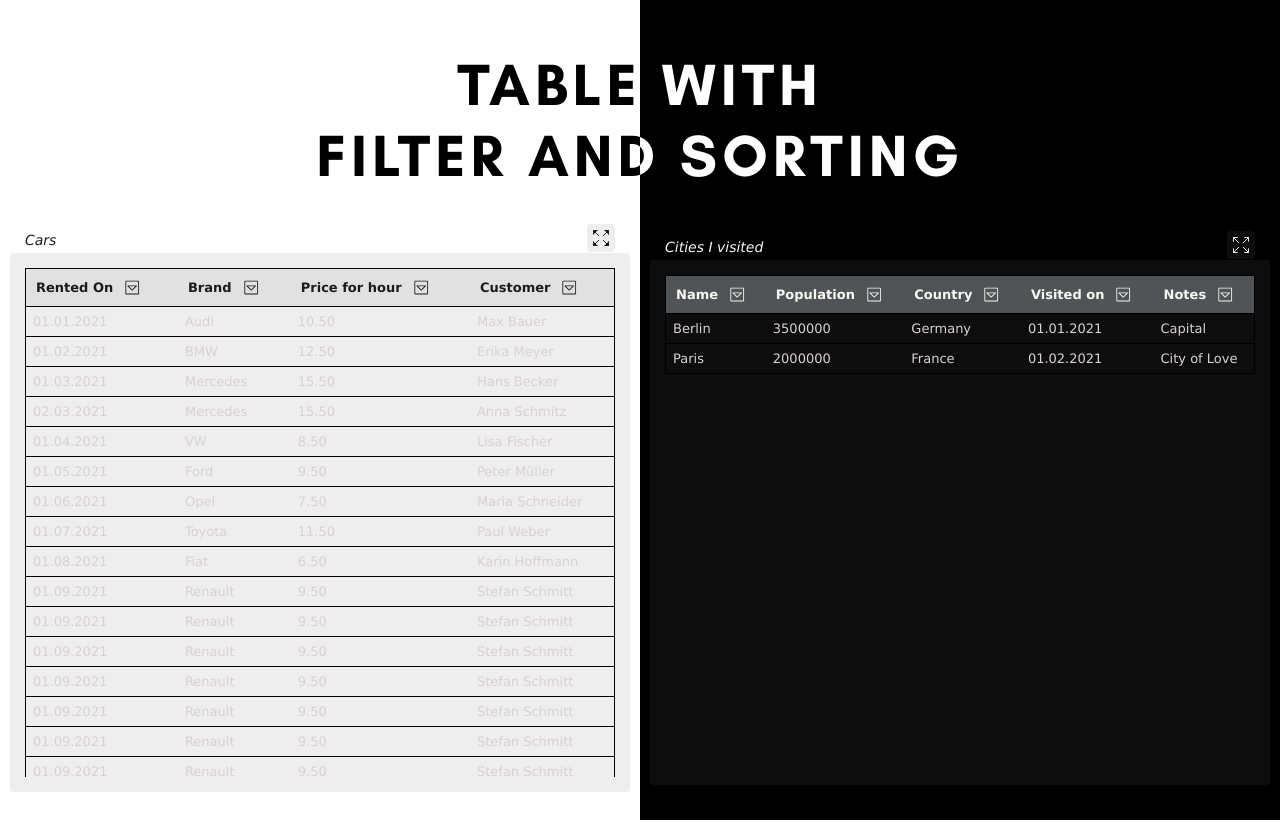
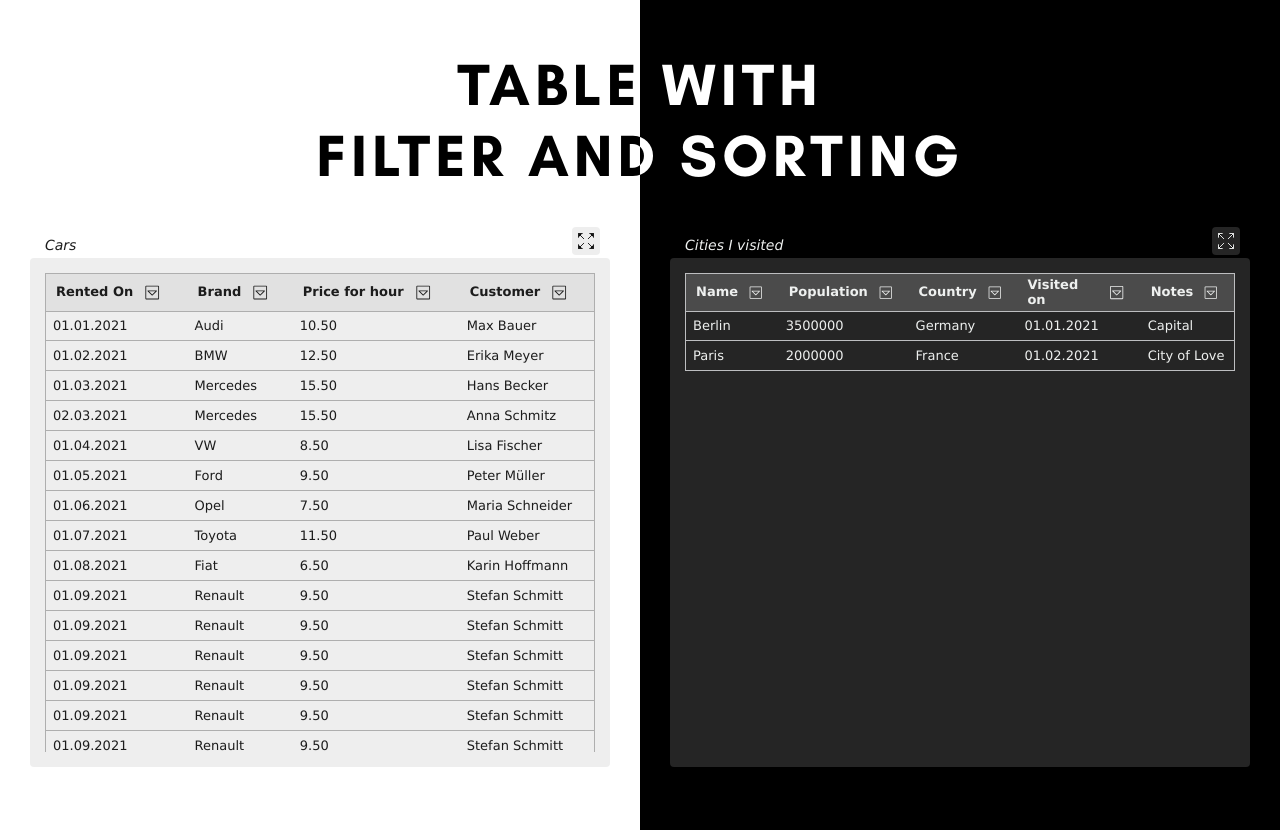
Before and after one commit to vika-v-v/table-with-filters-and-sorting, an Angular app: page / in a window 1280 px wide. Built offline with nearby package versions, Linux system fonts and the light colour scheme; a web font is replaced by a local one.

Commit message:
changed text to use theme

```diff
--- a/src/app/demo/demo.component.css
+++ b/src/app/demo/demo.component.css
@@ -21,7 +21,7 @@
   align-items: center;  /* Center vertically */
   justify-content: center;  /* Center horizontally */
   z-index: 1;
-  background: linear-gradient(to right, black 50%, white 50%);
+  background: linear-gradient(to right, rgb(0, 0, 0) 50%, rgb(255, 255, 255) 50%);
   -webkit-background-clip: text;
   background-clip: text;
   color: transparent;
@@ -43,7 +43,7 @@
 #cars-container, #cities-container {
   width: 50%;
   height: 100%;
-  padding: 10px;
+  padding: 15px 30px;
   position: relative;
 }
 
@@ -62,5 +62,5 @@
   align-items: center;
   justify-content: center;
   position: relative;
-  height: calc(75vh - 35px);
+  height: calc(75vh - 65px);
 }
--- a/src/app/table/table.component.css
+++ b/src/app/table/table.component.css
@@ -41,17 +41,13 @@
 
 #container {
   z-index: 1;
-  display: flex;
-  justify-content: center;
-  align-items: flex-start;
-  position: relative;
-  flex-direction: column;
   width: 100%;
   max-width: 100%;
   min-width: 100%;
   height: 100%;
   max-height: 100%;
-  margin-top: 5px;
+  min-height: 100%;
+  margin: 5px 0 10px;
 }
 
 #top-elements-container {
@@ -64,8 +60,8 @@
 
 #table-actions {
   vertical-align: bottom;
-  margin-bottom: 1px;
-  margin-right: 15px;
+  margin-bottom: 3px;
+  margin-right: 10px;
   display: flex;
   flex-direction: row;
   align-items: center;
@@ -77,7 +73,8 @@
   padding: 6px 10px;
   height: min-content;
   border-radius: 10px;
-  border: 1.5px solid black;
+  border: 1.5px solid var(--border-color);
+  color: var(--text-color);
 }
 
 #table-actions > .img {
@@ -132,7 +129,7 @@ table {
   text-align: left;
   table-layout: auto;
   position: relative;
-  border: 1px solid black;
+  border: 1px solid var(--border-color);
   border-top: none;
 }
 
@@ -143,7 +140,7 @@ th, td {
 }
 
 tr:not(thead > tr):not(:first-child) {
-  border-top: 1px solid black;
+  border-top: 1px solid var(--border-color);
 }
 
 thead {
@@ -172,7 +169,7 @@ tr > th {
   left: 0;
   right: 0;
   height: 0.5px;
-  background-color: currentColor; /* Use the current text color */
+  background-color: var(--border-color);
 }
 
 .outline-top-bottom::before {
@@ -191,6 +188,7 @@ tr > th {
 
 .header-content {
   gap: 5px;
+  color: var(--text-color);
 }
 
 .option img {
@@ -200,6 +198,10 @@ tr > th {
 .header-content .img {
   height: 2.2em;
   padding: 3px 0;
+}
+
+.table-text {
+  color: var(--text-color);
 }
 
 .option div {
--- a/src/app/table/table.component.html
+++ b/src/app/table/table.component.html
@@ -3,13 +3,13 @@
 <!-- Dunklen Hintergrund anzeigen falls größe Ansicht geöffnet -->
 <div *ngIf="wideOpen" class="background" (click)="wideOpen = false;"></div>
 
-<div id="container" [ngClass]="{'wide-open': wideOpen}">
+<div id="container" [ngClass]="{'wide-open': wideOpen}" [ngStyle]="{'--border-color': themeColors[theme]['border-color'], '--text-color': themeColors[theme].text}">
 
   <!-- Name und action-Butons anzeigen -->
   <div id="top-elements-container">
     <p *ngIf="name != ''" class="name" [ngStyle]="{color: themeColors[theme].text}">{{ name }}</p>
     <div id="table-actions">
-      <button *ngIf="aenderungenLoeschenAngezeigt()" (click)="aenderungenLoeschen()" [ngStyle]="{color: themeColors[theme].text, background: themeColors[theme].background, borderColor: themeColors[theme]['second-background'] }">Änderungen löschen</button>
+      <button *ngIf="aenderungenLoeschenAngezeigt()" (click)="aenderungenLoeschen()" [ngStyle]="{background: themeColors[theme].background}">Änderungen löschen</button>
 
       <div *ngIf="!wideOpen" (click)="wideOpen = true;" [ngStyle]="{background: themeColors[theme].background}" class="img">
         <svg xmlns="http://www.w3.org/2000/svg" viewBox="0 0 256 256" width="256" height="256">
@@ -36,11 +36,11 @@
       <table #table>
 
         <!-- Header mithilfe von Variable tableHeaderFormatted generieren -->
-        <thead >
+        <thead>
           <tr>
             <th *ngFor="let data of tableHeaderFormatted" [ngStyle]="{background: themeColors[theme]['table-header']}" class="outline-top-bottom">
               <div class="header-content">
-                <div [ngStyle]="{color: themeColors[theme].text}">{{ data.wert }}</div>
+                <div>{{ data.wert }}</div>
                 <div #icon (click)="showFilterSortPopup(data, icon)" alt="icon" class="img">
 
                   <svg viewBox="0 0 32 32" xmlns="http://www.w3.org/2000/svg" xmlns:bx="https://boxy-svg.com">
@@ -74,14 +74,14 @@
               <td *ngFor="let item of data.row">
                 <div *ngIf="item.highlightedRange && filterSortPopup != null">
                   <!-- So eine Struktur mit span's wird für die Markierung bei der Anwendung vom Text-Filter benötigt -->
-                  <span class="grey-text">{{ item.wert.substring(0, item.highlightedRange.start) }}</span>
+                  <span class="table-text">{{ item.wert.substring(0, item.highlightedRange.start) }}</span>
                   <span>
                     <mark>{{ item.wert.substring(item.highlightedRange.start, item.highlightedRange.end)}}</mark>
                   </span>
-                  <span class="grey-text">{{ item.wert.substring(item.highlightedRange.end, item.wert.length) }}</span>
+                  <span class="table-text">{{ item.wert.substring(item.highlightedRange.end, item.wert.length) }}</span>
                 </div>
                 <!-- Keine Markierung wegen Textfilter benötigt -->
-                <div *ngIf="!item.highlightedRange || filterSortPopup == null" class="grey-text">
+                <div *ngIf="!item.highlightedRange || filterSortPopup == null" class="table-text">
                   {{ item.wert }}
                 </div>
               </td>
--- a/src/app/table/theme-colors.ts
+++ b/src/app/table/theme-colors.ts
@@ -3,12 +3,14 @@ export const themeColors = {
     "background" : "#eeeeee",
     "second-background" : "#eef0f2",
     "table-header" : "#e1e1e1",
+    "border-color": "#aeaeae",
     "text" : "#1c1c1c"
   },
   "dark" : {
-    "background" : "#0d0d0d",
-    "second-background" : "#373737",
-    "table-header" : "#505457",
-    "text" : "#f8f7f2"
+    "background" : "#252525",
+    "second-background" : "#2e2e2e",
+    "table-header" : "#4b4b4b",
+    "border-color": "#bdbec0",
+    "text" : "#eef0ef"
   }
 };
```
